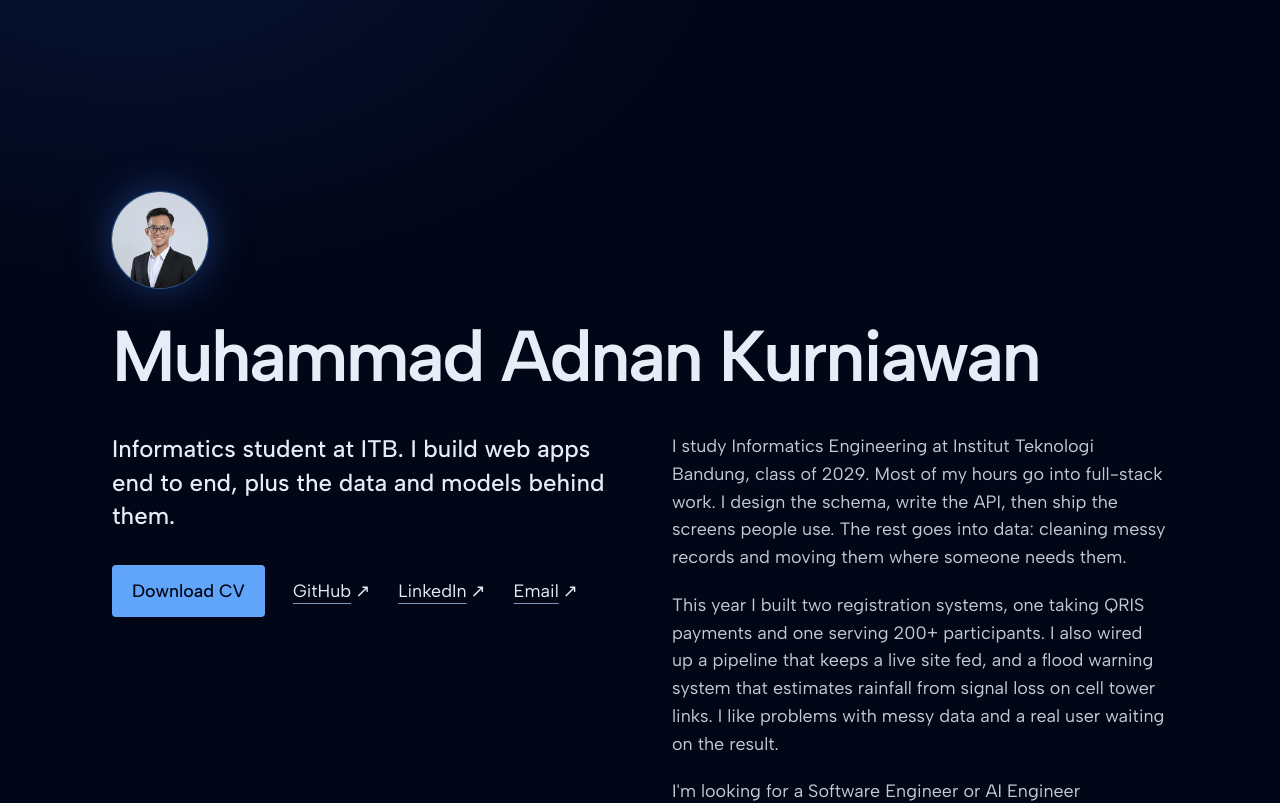
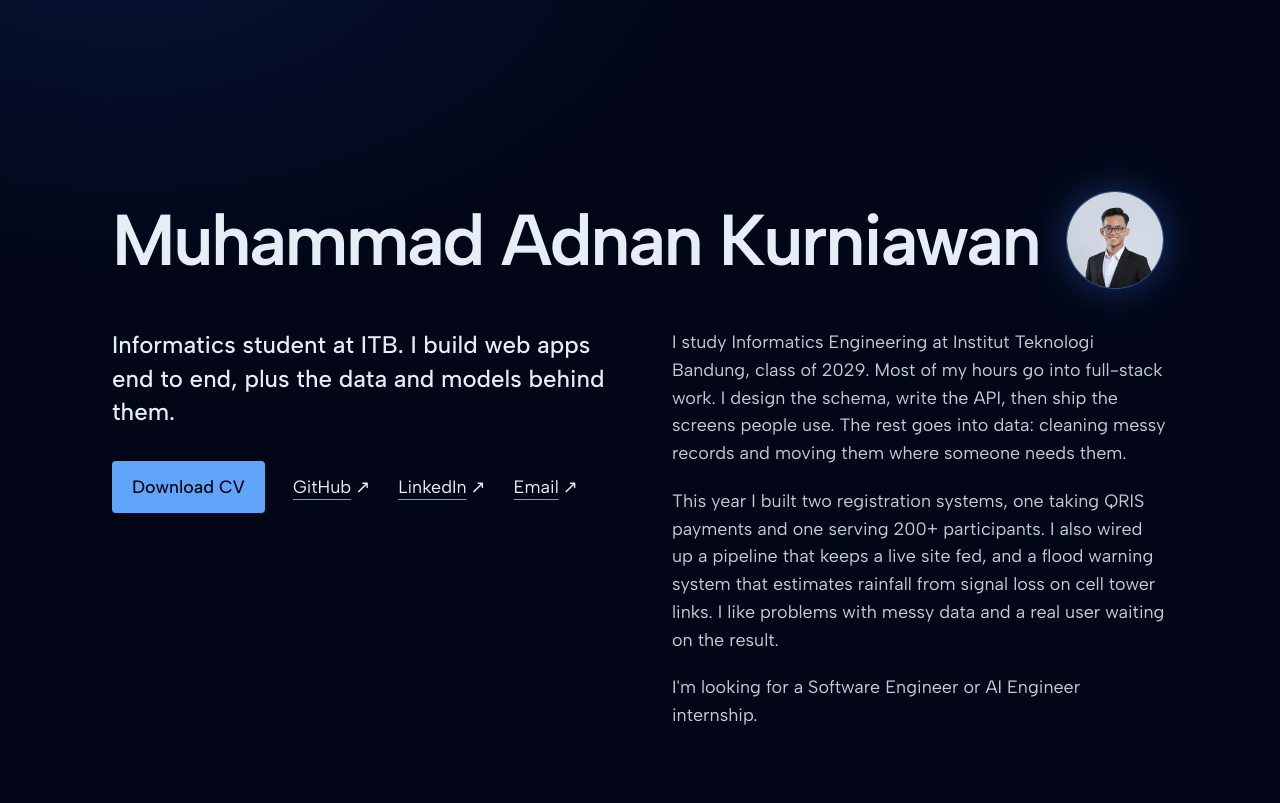
Before and after one commit to adnankurniawann/web-portofolio, a React (Vite) app: page / in a window 1280 px wide. Shown: the top 803 px of the page. Built offline with nearby package versions, Linux system fonts and the light colour scheme.

Commit message:
Put the portrait to the right of the name in the hero

```diff
--- a/src/sections/Home.jsx
+++ b/src/sections/Home.jsx
@@ -18,7 +18,7 @@ export default function Home() {
   return (
     <header id="top" className="column pt-[16svh] md:pt-[24svh]">
       <div className="max-w-[35rem] xl:grid xl:max-w-none xl:grid-cols-2 xl:grid-rows-[auto_auto_1fr] xl:gap-x-16">
-        <div className="xl:col-span-2">
+        <div className="flex items-center gap-5 md:gap-7 xl:col-span-2">
           <img
             ref={photoRef}
             src={Portrait}
@@ -26,7 +26,7 @@ export default function Home() {
             width="640"
             height="640"
             decoding="async"
-            className="reveal ring-brand-400/40 mb-8 size-20 rounded-full object-cover shadow-[0_0_48px_-6px_rgb(59_130_246/0.55)] ring-1 md:size-24"
+            className="reveal ring-brand-400/40 order-last size-20 shrink-0 rounded-full object-cover shadow-[0_0_48px_-6px_rgb(59_130_246/0.55)] ring-1 md:size-24"
           />
 
           <h1
```
